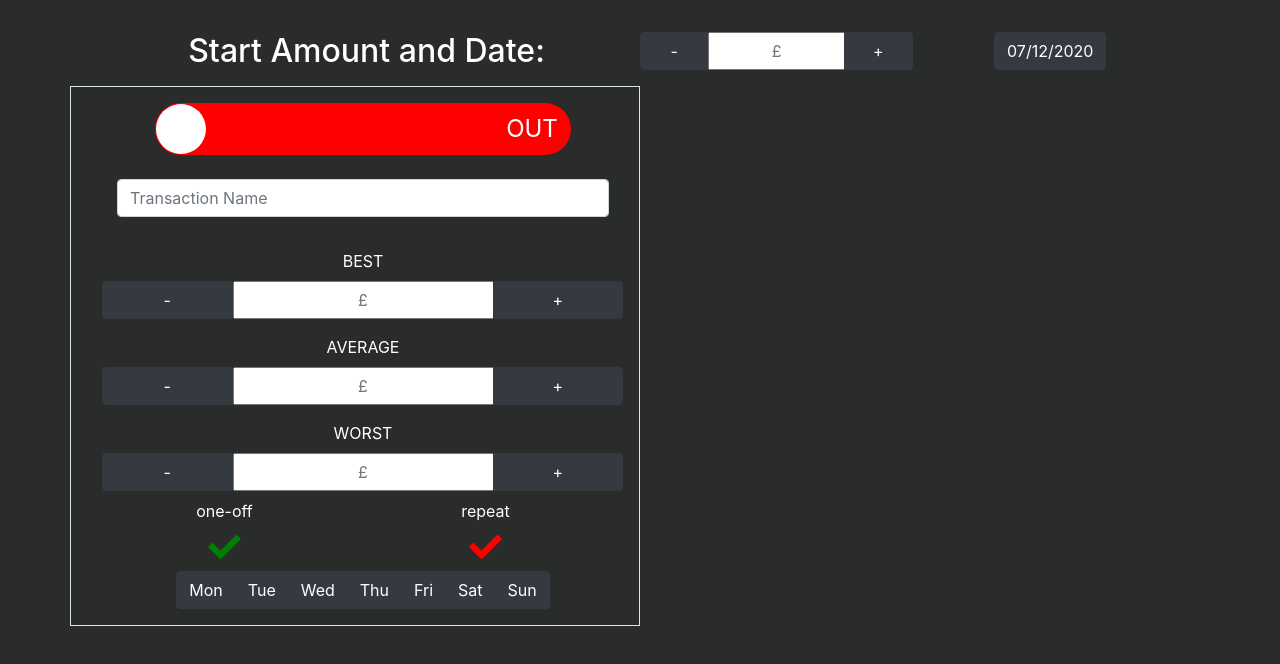
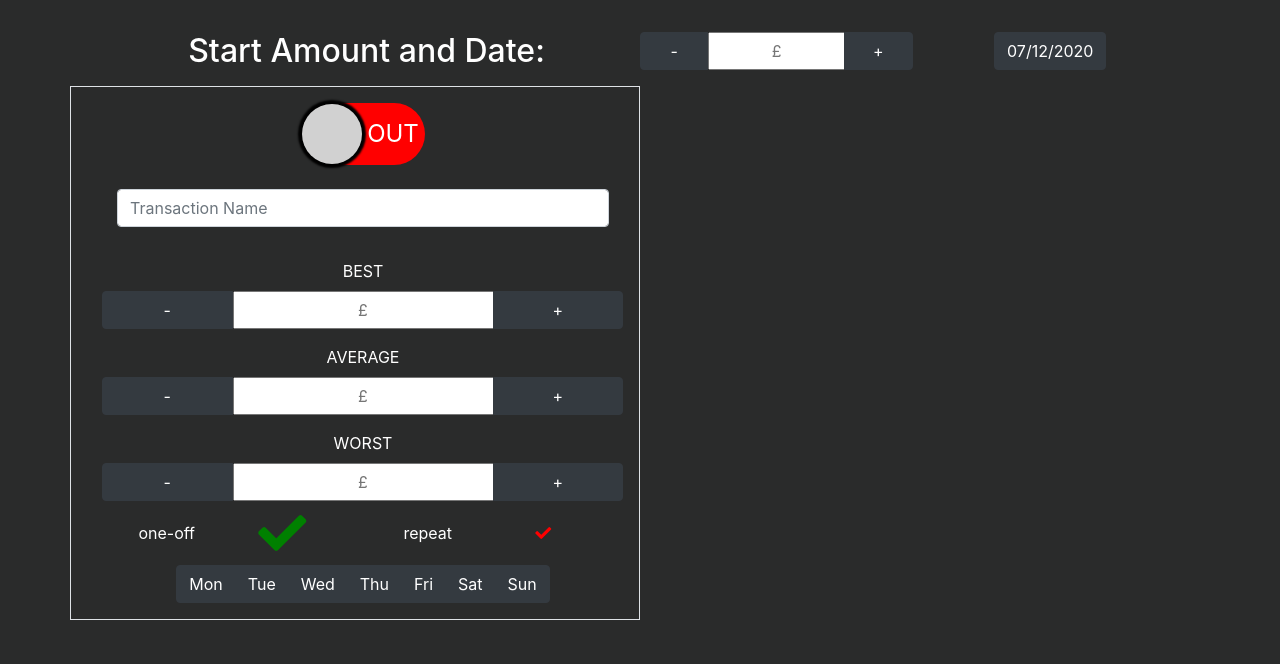
Before and after one commit to rorypearson26/cash-flow-forecaster, a React (Create React App) app in the folder front-end/: page / in a window 1280 px wide. Shown: the top 664 px of the page. Built offline with nearby package versions, Linux system fonts and the light colour scheme.

Commit message:
updated transaction slider looks

```diff
--- a/front-end/src/components/CustomCheck.jsx
+++ b/front-end/src/components/CustomCheck.jsx
@@ -1,27 +1,46 @@
 import React, { Component } from "react";
 
 class CustomCheck extends Component {
-  getStyle(status) {
-    console.log(status);
+  getCheckStyle(status) {
     const colour = status ? "green" : "red";
-    const style = {
+    const fontSize = status ? "3em" : "1em";
+    const checkStyle = {
       color: colour,
       display: "flex",
       justifyContent: "center",
       alignItems: "center",
       height: "100%",
-      fontSize: "2em",
+      fontSize: fontSize,
     };
-    return style;
+    return checkStyle;
+  }
+
+  getFontStyle() {
+    const fontStyle = {
+      color: "white",
+      display: "flex",
+      justifyContent: "center",
+      alignItems: "center",
+      height: "100%",
+      fontSize: "1em",
+    };
+    return fontStyle;
   }
 
   render() {
     const { status, label } = this.props;
-    const { ...style } = this.getStyle(status);
+    const { ...checkStyle } = this.getCheckStyle(status);
+    const { ...fontStyle } = this.getFontStyle();
     return (
-      <div>
-        <label>{label}</label>
-        <i className="fas fa-check" style={{ ...style }}></i>
+      <div className="col-12">
+        <div className="row">
+          <div className="col-6 ">
+            <label style={{ ...fontStyle }}>{label}</label>
+          </div>
+          <div className="col-6 ">
+            <i className="fas fa-check " style={{ ...checkStyle }}></i>
+          </div>
+        </div>
       </div>
     );
   }
--- a/front-end/src/components/TransactionForm.jsx
+++ b/front-end/src/components/TransactionForm.jsx
@@ -12,7 +12,7 @@ class TransactionForm extends Component {
     return (
       <div className="row m-2" align="center">
         <div className="col-12 m-2">
-          <TransactionSlider diameter={50} widthRatio={8} />
+          <TransactionSlider diameter={60} widthRatio={2} />
         </div>
         <div className="col-12 m-2">
           <TransactionName />
@@ -28,10 +28,10 @@ class TransactionForm extends Component {
         </div>
         <div className="col-12">
           <div className="row ">
-            <div className="col-6 ">
+            <div className="col-6 align-self-center">
               <CustomCheck label="one-off" status={true} />
             </div>
-            <div className="col-6 ">
+            <div className="col-6 align-self-center">
               <CustomCheck label="repeat" status={false} />
             </div>
           </div>
--- a/front-end/src/components/TransactionSlider.jsx
+++ b/front-end/src/components/TransactionSlider.jsx
@@ -30,16 +30,21 @@ class TransactionSlider extends Component {
   render() {
     const { diameter, height, width } = this.formatProps();
     const { ...fontStyle } = this.getStyle();
+    const handleColour = "#d1d1d1";
     return (
       <label htmlFor="icon-switch">
         <Switch
           onChange={(e) => this.handleChange(e)}
           checked={this.state.checked}
           handleDiameter={diameter}
+          onHandleColor={handleColour}
+          offHandleColor={handleColour}
           width={width}
           height={height}
           offColor="#ff0000"
           onColor="#009405"
+          activeBoxShadow="0 0 4px 0px #ffffff"
+          boxShadow="0 0 2px 4px #000000"
           uncheckedIcon={<div style={{ ...fontStyle }}>OUT</div>}
           checkedIcon={<div style={{ ...fontStyle }}>IN</div>}
         />
```
